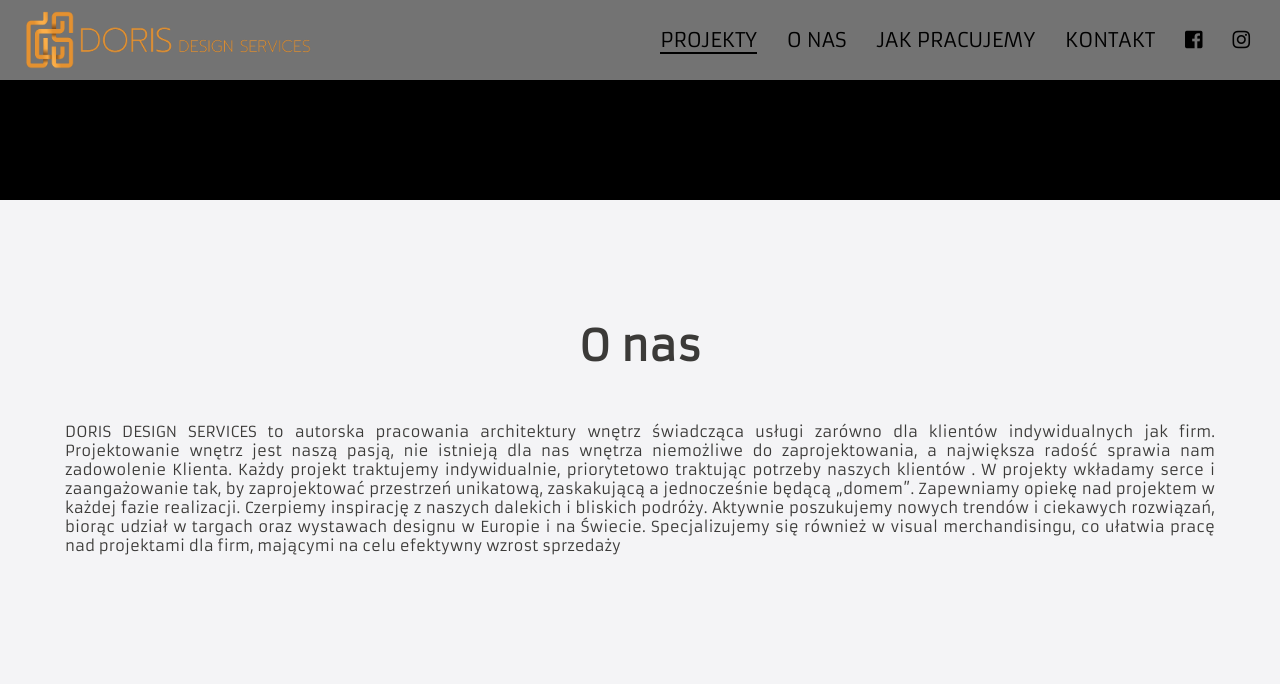
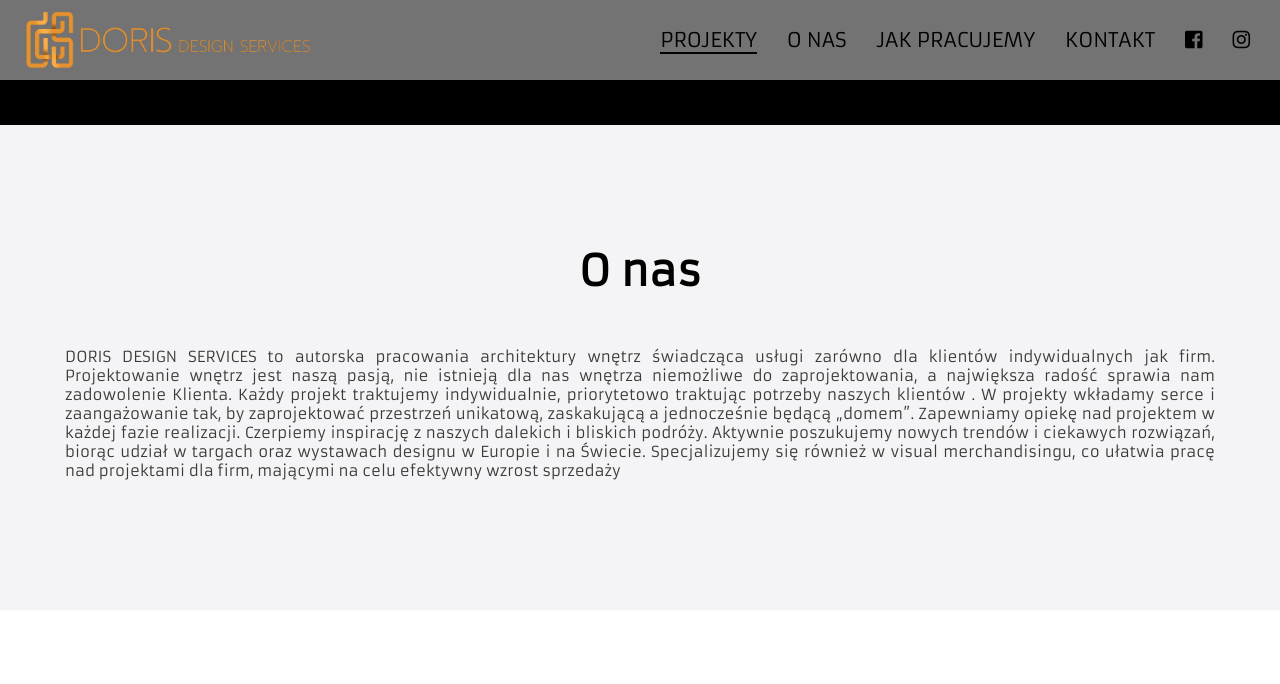
Before and after one commit to Perkos91/doris, a PHP site: page / in a window 1280 px wide. Shown: the top 684 px of the page. Run offline with PHP 8.4, Linux system fonts and the light colour scheme; some libraries are stand-ins or nearby versions.

```diff
--- a/style.css
+++ b/style.css
@@ -23,7 +23,7 @@ body {
 
 
 .achievements {
-    height: 200px;
+    height: 125px;
     background-color: #000;
     color: #fff;
     text-align: center;
@@ -473,9 +473,6 @@ p {
     background-color: #F4F4F6;
 }
 
-.about h2 {
-    color: #3b3a38;
-}
 
 .about p {
     padding: 0 15px;
```
